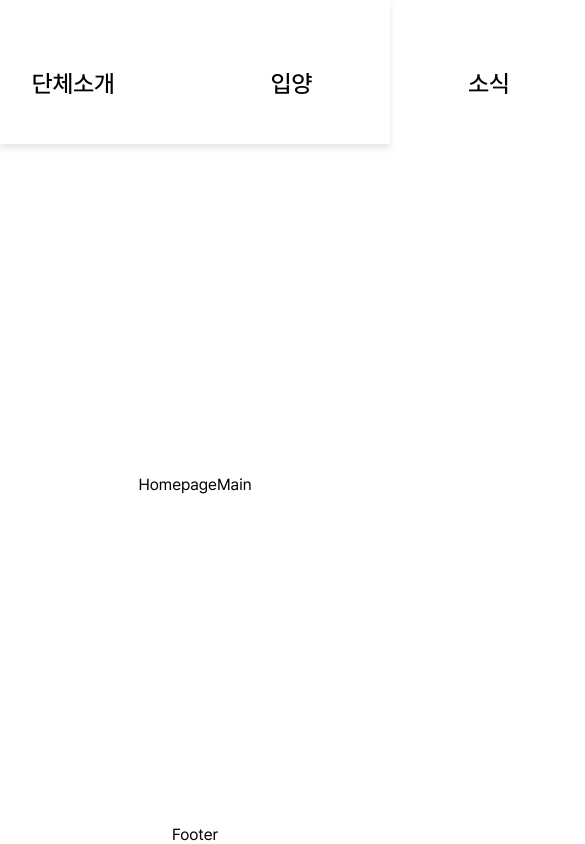
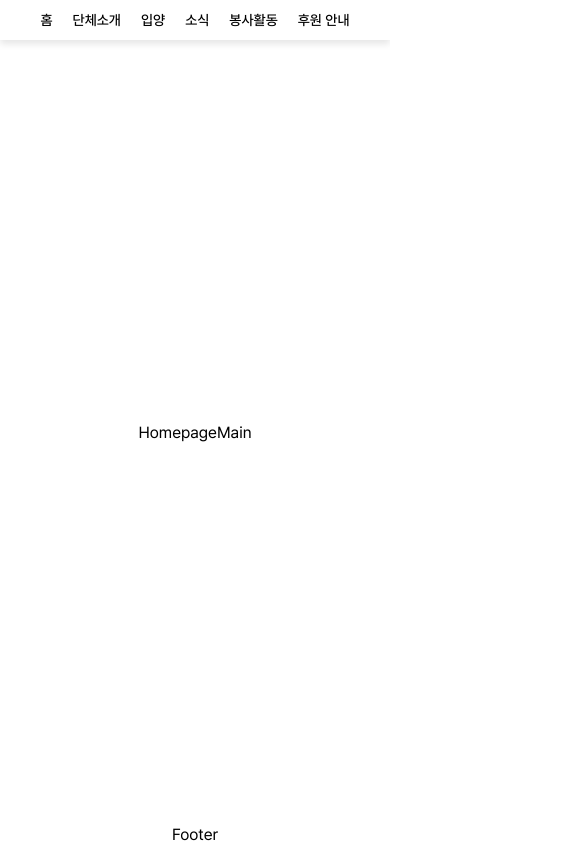
Before and after one commit to aspis-platform/Yeomiji-FE, a React (Vite) app: page / in a window 390 px wide. Shown: the top 844 px of the page, 585 px wide, since content can reach past the window. Built offline with nearby package versions, Linux system fonts and the light colour scheme.

Commit message:
fix : 상단 NavBar CSS개선 및 반응형으로 수정

```diff
--- a/src/components/homepage/NavBar.tsx
+++ b/src/components/homepage/NavBar.tsx
@@ -7,15 +7,17 @@ const NavBar = () => {
     <StyledNav>
       <StyledDiv>
         <Logo>
-          <img src={logo_image} />
+          <img src={logo_image} alt="yeomiji logo" />
         </Logo>
         <NavItem>
-          <a>홈</a>
-          <a>단체소개</a>
-          <a>입양</a>
-          <a>소식</a>
-          <a>봉사활동</a>
-          <a>후원 안내</a>
+          <NavItemContainer>
+            <NavLink href="#">홈</NavLink>
+            <NavLink href="#">단체소개</NavLink>
+            <NavLink href="#">입양</NavLink>
+            <NavLink href="#">소식</NavLink>
+            <NavLink href="#">봉사활동</NavLink>
+            <NavLink href="#">후원 안내</NavLink>
+          </NavItemContainer>
         </NavItem>
       </StyledDiv>
     </StyledNav>
@@ -24,32 +26,141 @@ const NavBar = () => {
 
 const Logo = styled.div`
   display: flex;
-  width: 264px;
-  height: 69px;
+  width: 200px;
+  height: 52px;
   flex-direction: row;
+  flex-shrink: 0;
+
+  img {
+    width: 100%;
+    height: 100%;
+    object-fit: contain;
+  }
+
+  @media (max-width: 768px) {
+    display: none;
+  }
 `;
+
+const NavLink = styled.a`
+  cursor: pointer;
+  text-decoration: none;
+  color: inherit;
+  display: block;
+  text-align: center;
+  flex: 1;
+`;
+
+const NavItemContainer = styled.div`
+  display: flex;
+  align-items: center;
+  justify-content: space-between;
+  width: 100%;
+  max-width: 1000px;
+  margin: 0 auto;
+  gap: 20px;
+
+  @media (max-width: 1440px) {
+    max-width: 800px;
+    gap: 15px;
+  }
+
+  @media (max-width: 1024px) {
+    max-width: 600px;
+    gap: 10px;
+  }
+
+  @media (max-width: 768px) {
+    justify-content: center;
+    gap: 30px;
+  }
+`;
+
 const NavItem = styled.div`
   display: flex;
-  gap: 156px;
-  width: 1140px;
-  font-size: 24px;
+  align-items: center;
+  width: 100%;
+  font-size: 20px;
   font-weight: 500;
-  margin: 24px 0 16px 0;
+  margin: 16px 0 12px 0;
+  white-space: nowrap;
+
+  @media (max-width: 1440px) {
+    font-size: 18px;
+  }
+
+  @media (max-width: 1024px) {
+    font-size: 16px;
+  }
+
+  @media (max-width: 768px) {
+    margin: 0;
+    padding: 12px 0;
+    font-size: 14px;
+    width: 100%;
+    overflow-x: auto;
+    -webkit-overflow-scrolling: touch;
+    scroll-behavior: smooth;
+
+    &::-webkit-scrollbar {
+      display: none;
+    }
+    -ms-overflow-style: none;
+    scrollbar-width: none;
+
+    ${NavItemContainer} {
+      width: auto;
+      flex-wrap: nowrap;
+      padding: 0 12px;
+      min-width: min-content;
+      gap: 20px;
+    }
+
+    ${NavLink} {
+      flex: 0 0 auto;
+      white-space: nowrap;
+    }
+  }
 `;
+
 const StyledNav = styled.nav`
-  width: 100vw;
-  height: 144px;
-  padding: 45px 0 30px 0;
+  width: 100%;
+  height: 100px;
+  padding: 25px 0 20px 0;
   display: flex;
   justify-content: center;
   box-shadow: 0 4px 7px rgba(0, 0, 0, 0.1);
+
+  @media (max-width: 768px) {
+    height: auto;
+    padding: 0;
+  }
 `;
+
 const StyledDiv = styled.div`
-  gap: 196px;
-  height: 69px;
   display: flex;
-  justify-content: space-between;
-  width: 1600px;
+  justify-content: flex-start;
+  align-items: center;
+  width: 100%;
+  max-width: 1600px;
+  height: 55px;
+  padding: 0 40px;
+  gap: 60px;
+
+  @media (max-width: 1440px) {
+    gap: 40px;
+  }
+
+  @media (max-width: 1024px) {
+    gap: 30px;
+  }
+
+  @media (max-width: 768px) {
+    padding: 0;
+    height: auto;
+    gap: 0;
+    justify-content: center;
+  }
 `;
 
 export default NavBar;
```
